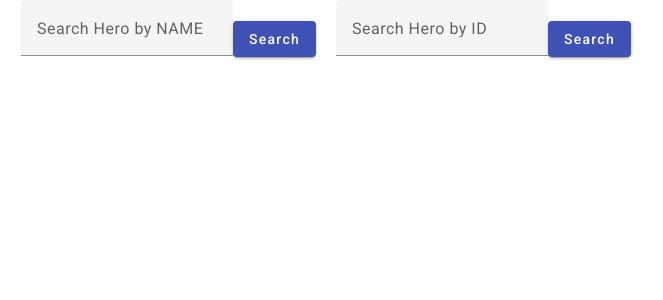
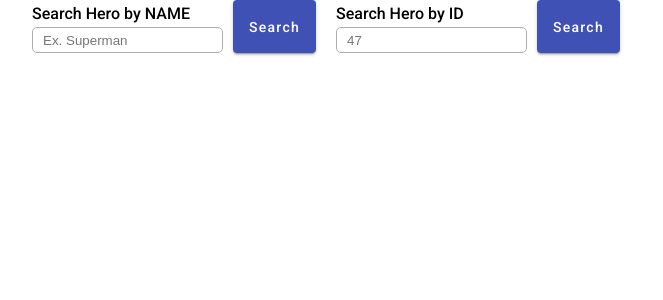
Before and after one commit to MuriloAEFV/Super-hero, an Angular app: page / in a window 1280 px wide. Shown: the top 300 px of the page, without its empty margins (304-967 px from the left). Built offline with nearby package versions, Linux system fonts and the light colour scheme.

Commit message:
feat: Create hero power list

```diff
--- a/src/app/app.component.css
+++ b/src/app/app.component.css
@@ -1,18 +1,5 @@
 .container {
   display: flex;
-}
-
-.card-hero {
-  margin: 20px 10px;
-  display: flex;
-  align-items: center;
-  height: 255px;
-  min-width: 200px;
-}
-
-.image-hero {
-  height: 200px ;
-  width: 150px;
 }
 
 .main-form {
@@ -23,6 +10,22 @@
   margin: auto;
 }
 
+.label {
+  font-size: 16px;
+  font-weight: 500;
+  margin: 4px 0px;
+  display: block;
+}
+
+.input {
+  border: 1px solid #b3acac;
+  border-radius: 5px;
+  height: 22px;
+  padding-left: 10px;
+}
+
 .btn-search {
   margin-right: 20px;
+  height: 53px;
+  margin-left: 10px;
 }
--- a/src/app/app.component.html
+++ b/src/app/app.component.html
@@ -1,19 +1,20 @@
 <form class="main-form">
-  <mat-form-field>
-    <mat-label>Search Hero by NAME</mat-label>
-    <input matInput placeholder="Ex. Superman" [formControl]="searchByName">
-  </mat-form-field>
+  <div class="input-field">
+    <label class="label">Search Hero by NAME</label>
+    <input class="input" placeholder="Ex. Superman" [formControl]="searchByName">
+  </div>
   <button class="btn-search" type="button" mat-raised-button color="primary" (click)="searchHeroByName()">Search</button>
-  <mat-form-field>
-    <mat-label>Search Hero by ID</mat-label>
-    <input matInput placeholder="47" [formControl]="searchById">
-  </mat-form-field>
+  <div class="input-field">
+    <label class="label">Search Hero by ID</label>
+    <input class="input" placeholder="47" [formControl]="searchById">
+  </div>
   <button class="btn-search" type="button" mat-raised-button color="primary" (click)="searchHeroById()">Search</button>
 
+  <span *ngIf="heroes.length && heroes[0].error"> {{ heroes[0].error }} </span>
 </form>
 
-<div class="container" *ngIf="heroes.length">
+<div class="container" *ngIf="heroes.length && !heroes[0].error">
   <div *ngFor="let hero of heroes">
-    <hero-card [heroName]="hero.name" [heroImage]="hero.image.url"></hero-card>
+    <hero-card [heroName]="hero.name" [heroImage]="hero.image.url" [powerStatus]="hero.powerstats"></hero-card>
   </div>
 </div>
--- a/src/app/app.component.ts
+++ b/src/app/app.component.ts
@@ -30,7 +30,11 @@ export class AppComponent {
 
   private getByName(name: string): void {
     this.heroService.getHeroesByName(name).subscribe((response) => {
-      this.heroes = response.results;
+      if (response.results) {
+        this.heroes = response.results;
+      } else {
+        this.heroes = response;
+      }
     });
   }
 
--- a/src/app/hero-card/hero-card.component.css
+++ b/src/app/hero-card/hero-card.component.css
@@ -2,7 +2,7 @@
   margin: 20px 10px;
   display: flex;
   align-items: center;
-  height: 255px;
+  height: 363px;
   min-width: 200px;
   width: 200px;
 }
@@ -11,3 +11,7 @@
   height: 200px;
   width: 150px;
 }
+
+.list{
+  list-style-type: disclosure-closed;
+}
--- a/src/app/hero-card/hero-card.component.html
+++ b/src/app/hero-card/hero-card.component.html
@@ -1,4 +1,12 @@
 <mat-card class="card-hero">
   <mat-card-title>{{ heroName }}</mat-card-title>
   <img mat-card-image [src]="heroImage" class="image-hero">
+  <ul class="list">
+    <li>Combat:</li>
+    <li>Durability:</li>
+    <li>Intelligence:</li>
+    <li>Power:</li>
+    <li>Speed:</li>
+    <li>Strenght:</li>
+  </ul>
 </mat-card>
--- a/src/app/hero-card/hero-card.component.ts
+++ b/src/app/hero-card/hero-card.component.ts
@@ -8,4 +8,5 @@ import { Component, Input } from '@angular/core';
 export class HeroCardComponent {
   @Input() heroName: string = '';
   @Input() heroImage: string = '';
+  @Input() powerStatus: object = {};
 }
```
